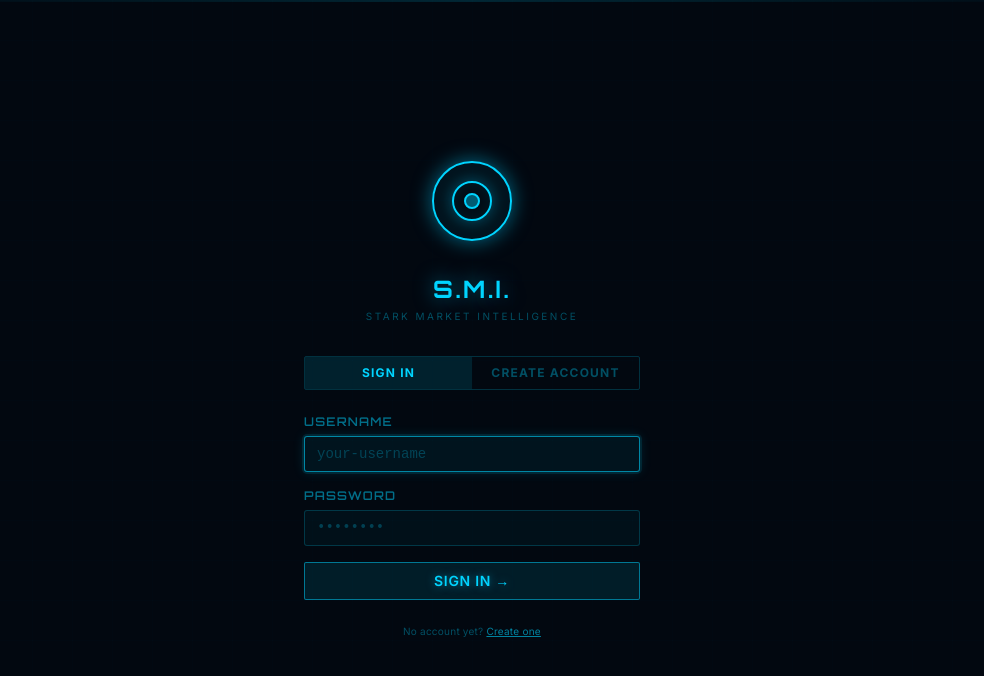
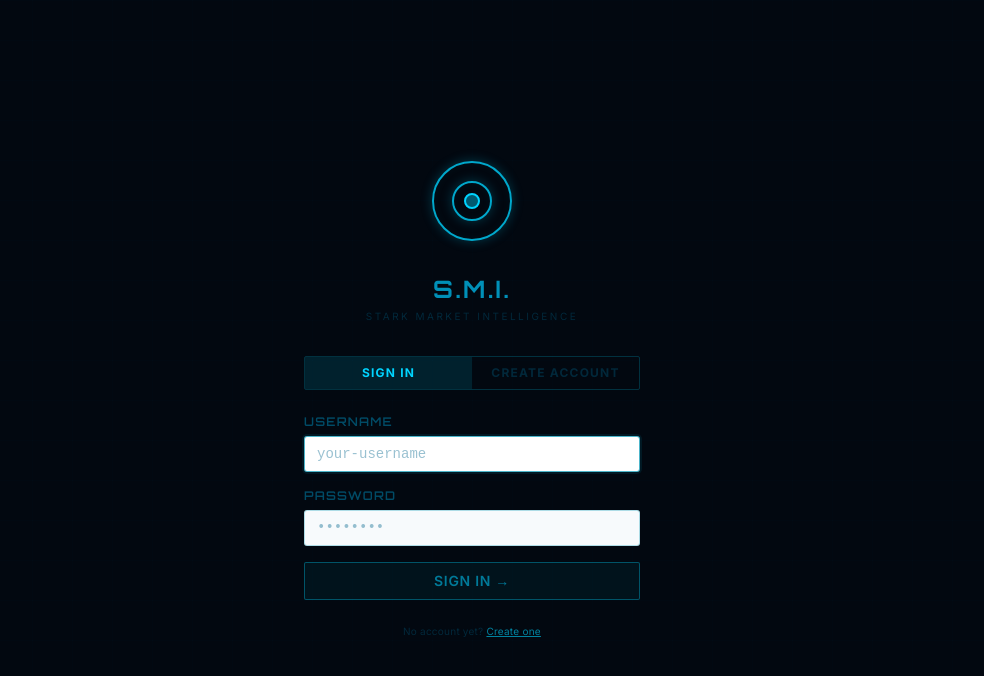
Before and after one commit to rashidelramlawy34-lang/stock-monitor, a React (Vite) app in the folder client/: page /#portfolio in a window 1280 px wide. Shown: the top 676 px of the page, without its empty margins (168-1152 px from the left). Built offline with nearby package versions, Linux system fonts and the light colour scheme; no server answers.

Commit message:
Light mode: real white/light-blue theme vs dark HUD

```diff
--- a/client/src/index.css
+++ b/client/src/index.css
@@ -195,16 +195,83 @@ body::after {
 .bg-bear   { background-color: #ff3355; }
 .bg-warn   { background-color: #ffaa00; }
 
-/* Light (non-dark) mode — slightly brighter HUD palette */
+/* ── Light mode ───────────────────────────────────────────── */
+html:not(.dark) {
+  color-scheme: light;
+}
 html:not(.dark) body {
-  background-color: #0d1626;
-  color: #c8e8f8;
+  background-color: #eef2f7;
+  color: #0d1626;
 }
+html:not(.dark) body::after { display: none; }
+html:not(.dark) ::-webkit-scrollbar-track { background: #e2e8f0; }
+html:not(.dark) ::-webkit-scrollbar-thumb { background: rgba(0,150,180,0.35); }
+
 html:not(.dark) .card {
-  background: linear-gradient(135deg, #111e33 0%, #0d1828 100%);
-  border-color: rgba(0,212,255,0.25);
+  background: #ffffff;
+  border: 1px solid rgba(0,150,180,0.2);
+  box-shadow: 0 1px 8px rgba(0,0,0,0.08), inset 0 1px 0 rgba(255,255,255,0.9);
 }
+html:not(.dark) .card::before,
+html:not(.dark) .card::after { border-color: rgba(0,150,180,0.45); }
+html:not(.dark) .card:hover {
+  border-color: rgba(0,150,180,0.5);
+  box-shadow: 0 4px 16px rgba(0,150,180,0.12), 0 1px 8px rgba(0,0,0,0.08);
+}
+
 html:not(.dark) aside {
-  background-color: #0d1626 !important;
+  background-color: #ffffff !important;
+  border-right-color: rgba(0,150,180,0.2) !important;
 }
-html:not(.dark) ::-webkit-scrollbar-track { background: #0d1626; }
+html:not(.dark) nav a,
+html:not(.dark) nav button { color: #334e68 !important; }
+html:not(.dark) nav a:hover,
+html:not(.dark) nav button:hover { color: #00a8cc !important; background: rgba(0,150,180,0.08) !important; }
+html:not(.dark) nav a.active,
+html:not(.dark) nav a[aria-current] { color: #00a8cc !important; }
+
+html:not(.dark) .hud-label { color: rgba(0,120,160,0.6); }
+html:not(.dark) .hud-title { color: #0090b8; text-shadow: none; }
+html:not(.dark) .hud-divider { background: linear-gradient(90deg, transparent, rgba(0,150,180,0.25), transparent); }
+
+html:not(.dark) .input {
+  background: #f7fafc;
+  border-color: rgba(0,150,180,0.3);
+  color: #0d1626;
+}
+html:not(.dark) .input::placeholder { color: rgba(0,100,140,0.4); }
+html:not(.dark) .input:focus {
+  border-color: rgba(0,150,180,0.7);
+  box-shadow: 0 0 0 2px rgba(0,150,180,0.12);
+  background: #ffffff;
+}
+
+html:not(.dark) .btn-primary {
+  background: rgba(0,150,180,0.08);
+  border-color: rgba(0,150,180,0.5);
+  color: #007a99;
+  text-shadow: none;
+}
+html:not(.dark) .btn-primary:hover:not(:disabled) {
+  background: rgba(0,150,180,0.15);
+  border-color: #00a8cc;
+  box-shadow: 0 0 12px rgba(0,150,180,0.2);
+}
+html:not(.dark) .btn-outline {
+  border-color: rgba(0,150,180,0.3);
+  color: rgba(0,120,150,0.8);
+}
+html:not(.dark) .btn-ghost { color: #4a7a90; }
+html:not(.dark) .btn-ghost:hover { color: #007a99; }
+
+html:not(.dark) .table-row-hover { border-top-color: rgba(0,150,180,0.1); }
+html:not(.dark) .table-row-hover:hover { background: rgba(0,150,180,0.04); }
+
+html:not(.dark) .text-arc   { color: #007a99; text-shadow: none; }
+html:not(.dark) .text-muted { color: rgba(0,80,110,0.45); }
+html:not(.dark) .bg-accent  { background-color: rgba(0,150,180,0.1); }
+
+html:not(.dark) .arc-reactor {
+  border-color: #00a8cc;
+  box-shadow: 0 0 12px rgba(0,168,204,0.3), inset 0 0 8px rgba(0,168,204,0.05);
+}
```
